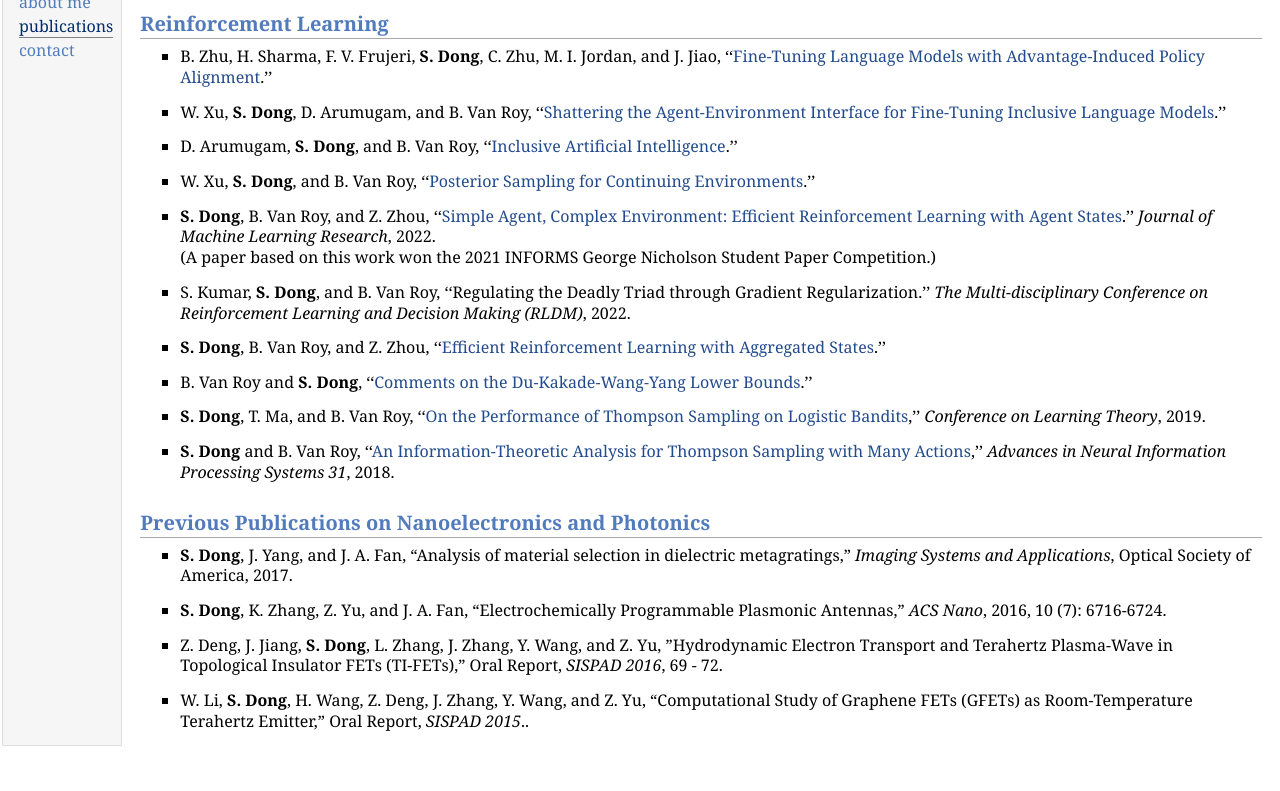
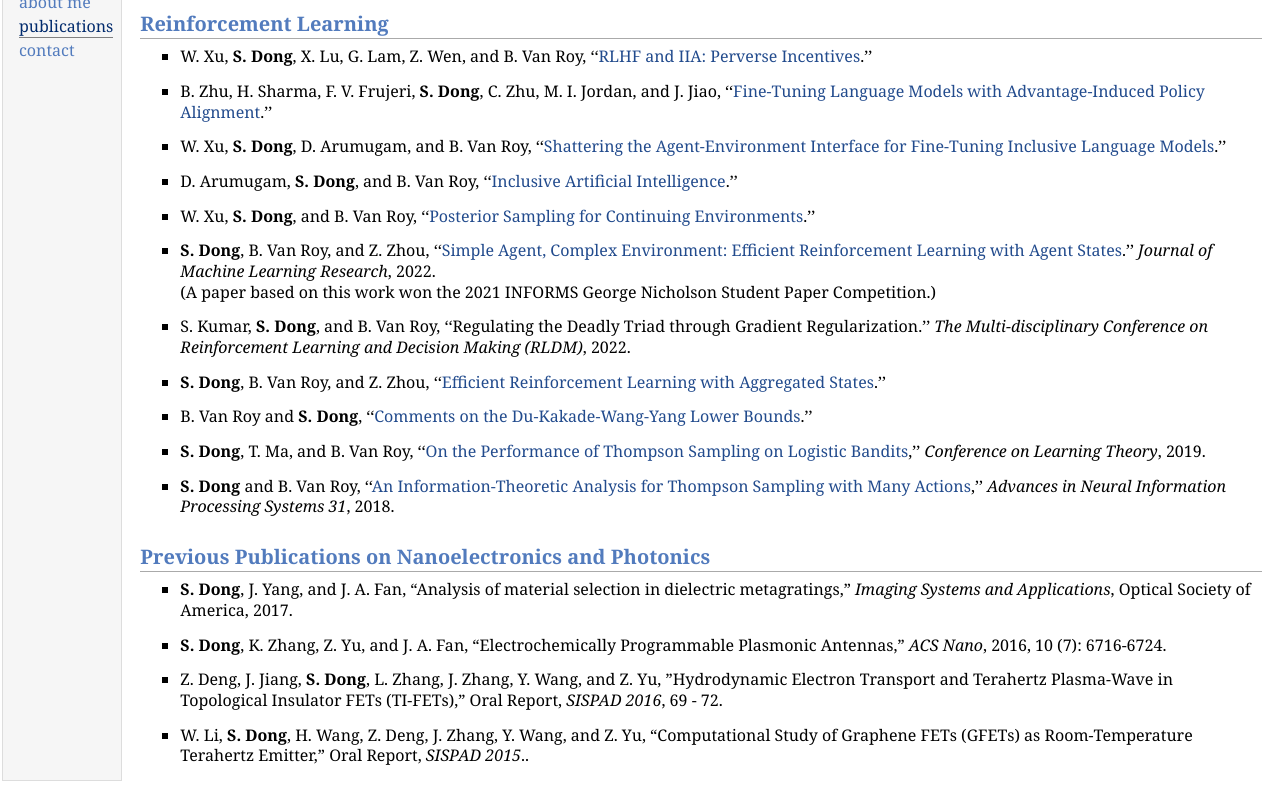
Before and after one commit to Shi-Dong/Shi-Dong.github.io, a plain HTML site: page publications.html in a window 1280 px wide. Shown: the part 62-853 px from the top of the page. Before the commit the page ends 818 px from the top, so only its background shows below. Drawn offline with Linux system fonts and the light colour scheme.

Commit message:
index and publications updated

```diff
--- a/publications.html
+++ b/publications.html
@@ -21,6 +21,11 @@
 <h1>Publications</h1>
 </div>
 <h2>Reinforcement Learning</h2>
+<ul>
+<li><p>W. Xu, <b>S. Dong</b>, X. Lu, G. Lam, Z. Wen, and B. Van Roy, &lsquo;&lsquo;<a href="https://arxiv.org/abs/2312.01057" target=&ldquo;blank&rdquo;>RLHF and IIA: Perverse Incentives</a>.&rsquo;&rsquo;
+</p>
+</li>
+</ul>
 <ul>
 <li><p>B. Zhu, H. Sharma, F. V. Frujeri, <b>S. Dong</b>, C. Zhu, M. I. Jordan, and J. Jiao, &lsquo;&lsquo;<a href="https://arxiv.org/abs/2306.02231" target=&ldquo;blank&rdquo;>Fine-Tuning Language Models with Advantage-Induced Policy Alignment</a>.&rsquo;&rsquo;
 </p>
```
Also changed, not shown: index.html (+1 -1 lines), 2 other files.
